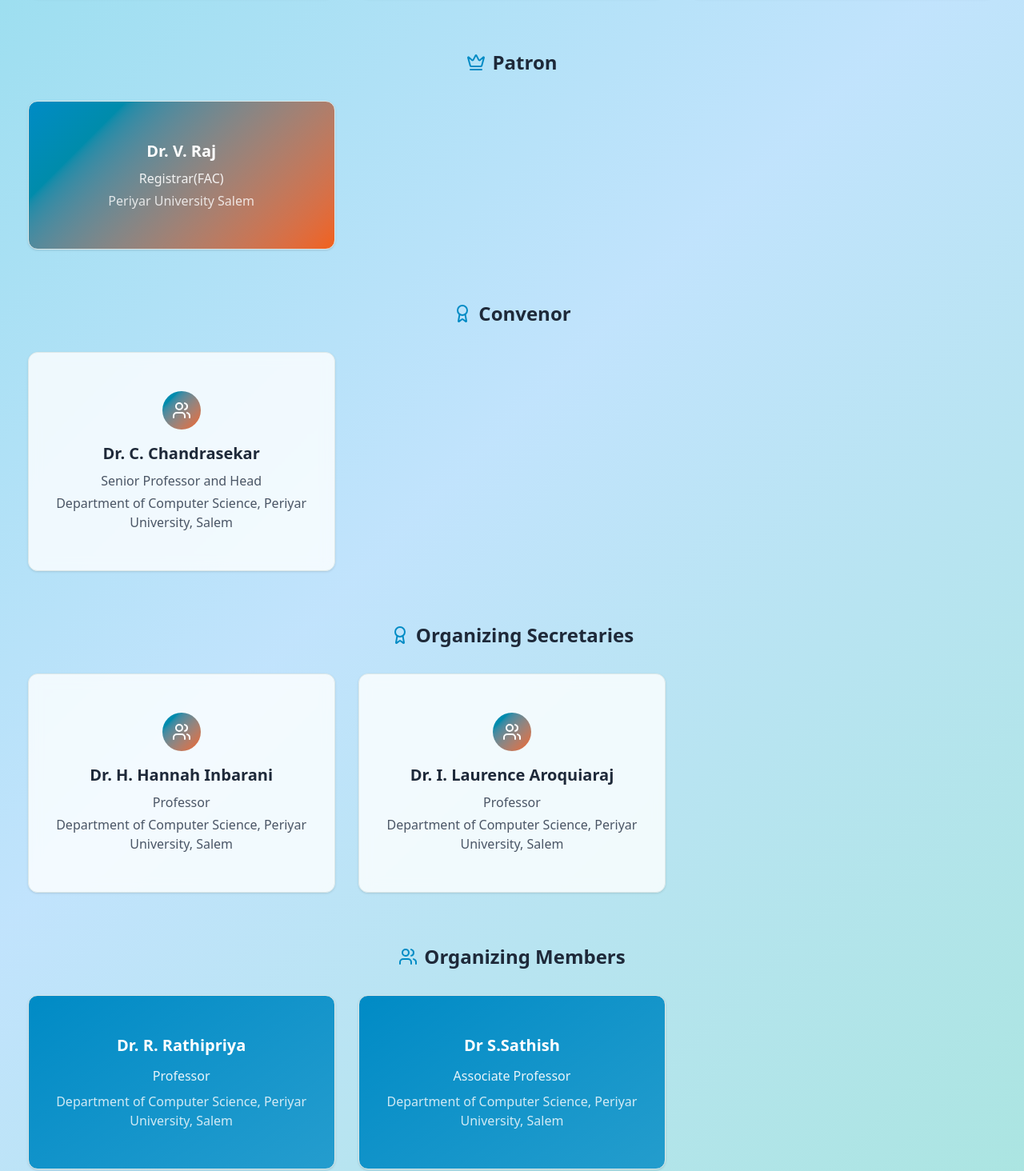
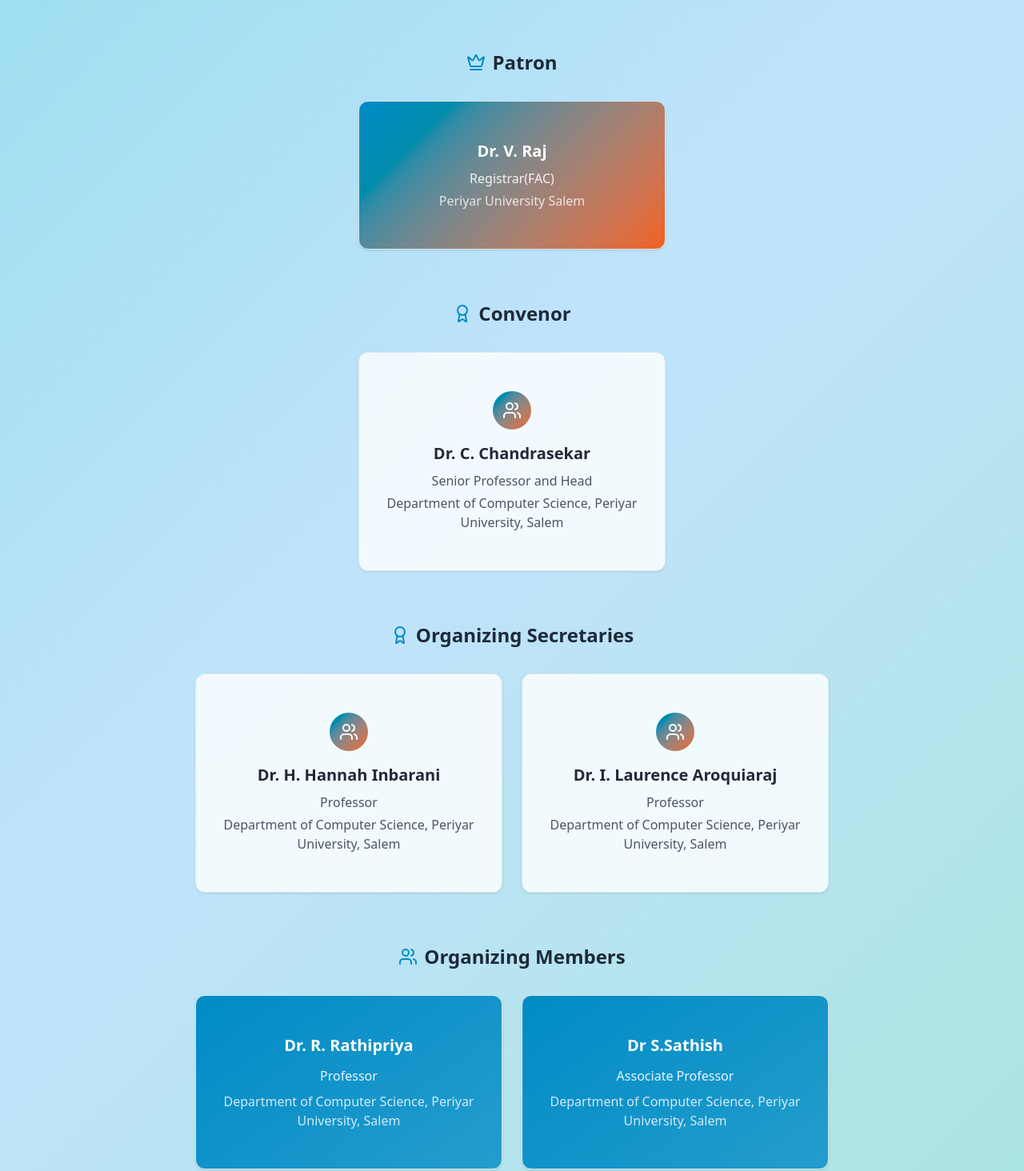
Before and after one commit to Nagarajan13172/International-conference, a React (Vite) app: page / in a window 1280 px wide. Shown: the part 9128-10592 px from the top of the page at 80% size. Built offline with nearby package versions, Linux system fonts and the light colour scheme.

Commit message:
Update CommitteeSection layout to center single-member groups

```diff
--- a/src/pages/components/CommitteSection.tsx
+++ b/src/pages/components/CommitteSection.tsx
@@ -95,7 +95,7 @@ export function CommitteeSection() {
             <Crown className="h-5 sm:h-6 w-5 sm:w-6 text-primary" />
             <h3 className="text-xl sm:text-2xl font-bold text-gray-800">Chief Patron</h3>
           </div>
-          <div className="grid grid-cols-1 sm:grid-cols-2 lg:grid-cols-3 gap-4 sm:gap-6 justify-items-center">
+          <div className={`grid grid-cols-1 sm:grid-cols-2 lg:grid-cols-3 gap-4 sm:gap-6 justify-items-center ${organizingCommittee.length === 1 ? 'lg:flex lg:justify-center' : ''}`}>
             {organizingCommittee.map((member, index) => (
               <motion.div
                 key={index}
@@ -129,7 +129,7 @@ export function CommitteeSection() {
             <Crown className="h-5 sm:h-6 w-5 sm:w-6 text-primary" />
             <h3 className="text-xl sm:text-2xl font-bold text-gray-800">Patron</h3>
           </div>
-          <div className="grid grid-cols-1 sm:grid-cols-2 lg:grid-cols-3 gap-4 sm:gap-6 justify-items-center">
+          <div className={`grid grid-cols-1 sm:grid-cols-2 lg:grid-cols-3 gap-4 sm:gap-6 justify-items-center ${patron.length === 1 ? 'lg:flex lg:justify-center' : ''}`}>
             {patron.map((member, index) => (
               <motion.div
                 key={index}
@@ -163,7 +163,7 @@ export function CommitteeSection() {
             <Award className="h-5 sm:h-6 w-5 sm:w-6 text-primary" />
             <h3 className="text-xl sm:text-2xl font-bold text-gray-800">Convenor</h3>
           </div>
-          <div className="grid grid-cols-1 sm:grid-cols-2 lg:grid-cols-3 gap-4 sm:gap-6 justify-items-center">
+          <div className={`grid grid-cols-1 sm:grid-cols-2 lg:grid-cols-3 gap-4 sm:gap-6 justify-items-center ${Convenor.length === 1 ? 'lg:flex lg:justify-center' : ''}`}>
             {Convenor.map((chair, index) => (
               <motion.div
                 key={index}
@@ -200,7 +200,7 @@ export function CommitteeSection() {
             <Award className="h-5 sm:h-6 w-5 sm:w-6 text-primary" />
             <h3 className="text-xl sm:text-2xl font-bold text-gray-800">Organizing Secretaries</h3>
           </div>
-          <div className="grid grid-cols-1 sm:grid-cols-2 lg:grid-cols-3 gap-4 sm:gap-6 justify-items-center">
+          <div className={`grid grid-cols-1 sm:grid-cols-2 lg:grid-cols-3 gap-4 sm:gap-6 justify-items-center ${conferenceChairs.length === 2 ? 'lg:flex lg:justify-center' : ''}`}>
             {conferenceChairs.map((chair, index) => (
               <motion.div
                 key={index}
@@ -236,7 +236,7 @@ export function CommitteeSection() {
             <Users className="h-5 sm:h-6 w-5 sm:w-6 text-primary" />
             <h3 className="text-xl sm:text-2xl font-bold text-gray-800">Organizing Members</h3>
           </div>
-          <div className="grid grid-cols-1 sm:grid-cols-2 lg:grid-cols-3 gap-4 sm:gap-6 justify-items-center">
+          <div className={`grid grid-cols-1 sm:grid-cols-2 lg:grid-cols-3 gap-4 sm:gap-6 justify-items-center ${advisoryCommittee.length === 2 ? 'lg:flex lg:justify-center' : ''}`}>
             {advisoryCommittee.map((advisor, index) => (
               <motion.div
                 key={index}
```
